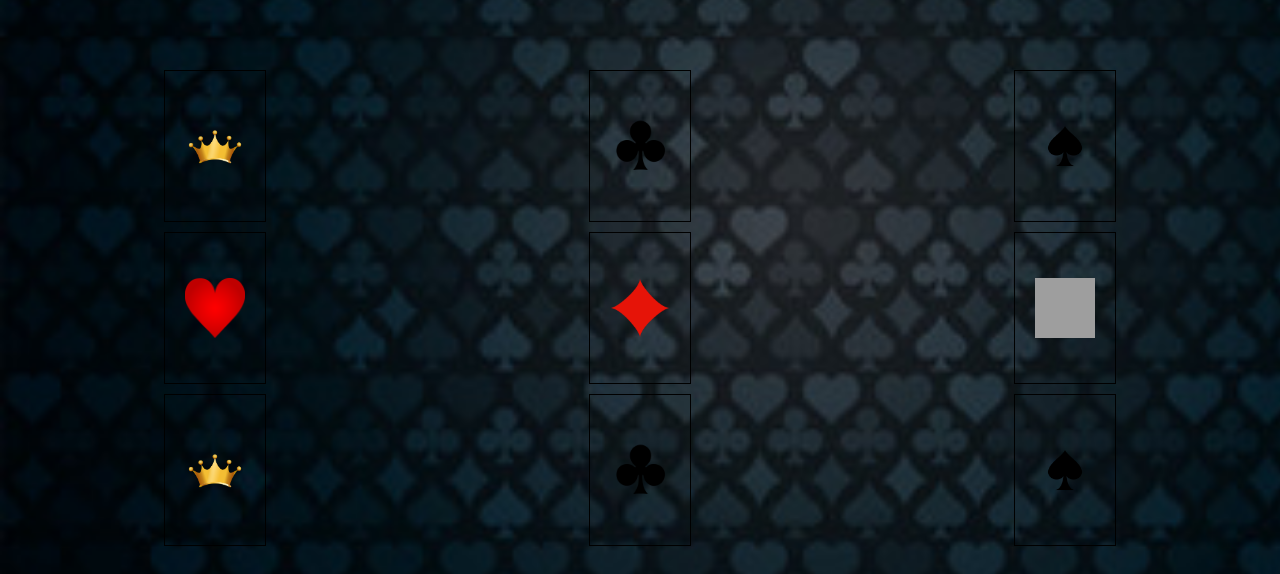
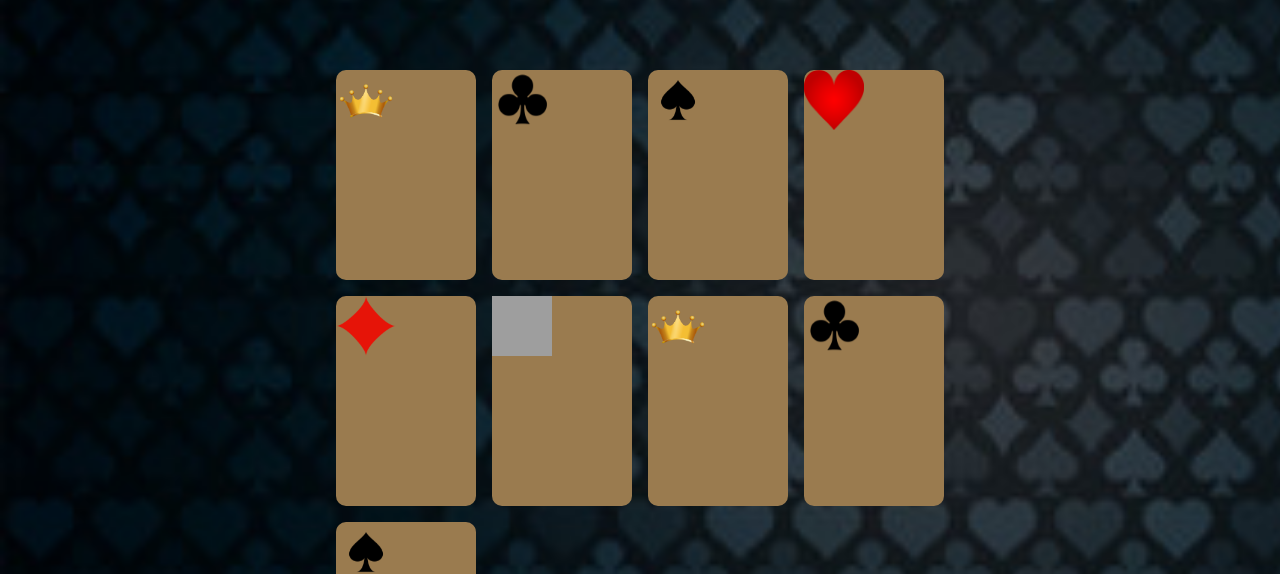
Before and after one commit to G1tZan/raulbuang, a plain HTML site: page index.html in a window 1280 px wide. Shown: the part 235-809 px from the top of the page. Drawn offline with Linux system fonts and the light colour scheme; grey boxes are pictures that could not be loaded.

Commit message:
Update style.css

```diff
--- a/style.css
+++ b/style.css
@@ -78,28 +78,22 @@ fieldset {
 
 .field {
   display: grid;
-      grid-template-columns: repeat(3, 1fr); /* 3 columns */
-      grid-gap: 10px;
-      justify-items: center;
+  justify-content: center;
+  grid-gap: 16px;
+  grid-template-columns: repeat(4, 140px);
+  grid-template-rows: repeat(3, calc(140px / 2 * 3));
 }
 
 .card {
-      width: 100px; /* Adjust card size as needed */
-      height: 150px; /* Adjust card size as needed */
-      border: 1px solid black; /* Add border or styles */
-      display: flex;
-      justify-content: center;
-      align-items: center;
-      cursor: pointer;
+  height: calc(140px / 2 * 3);
+  width: 140px;
+  border-radius: 10px;
+  background-color: #9A7B4F;
+  position: relative;
+  transform-style: preserve-3d;
+  transition: all 0.5s ease-in-out;
 }
 
-    .top-row {
-      grid-row: 1; /* Cards in top row */
-    }
-
-    .bottom-row {
-      grid-row: 2; /* Cards in bottom row */
-    }
 .front-image {
   width: 60px;
   height: 60px;
```
Lines whose indentation alone changed are shown as unchanged.
